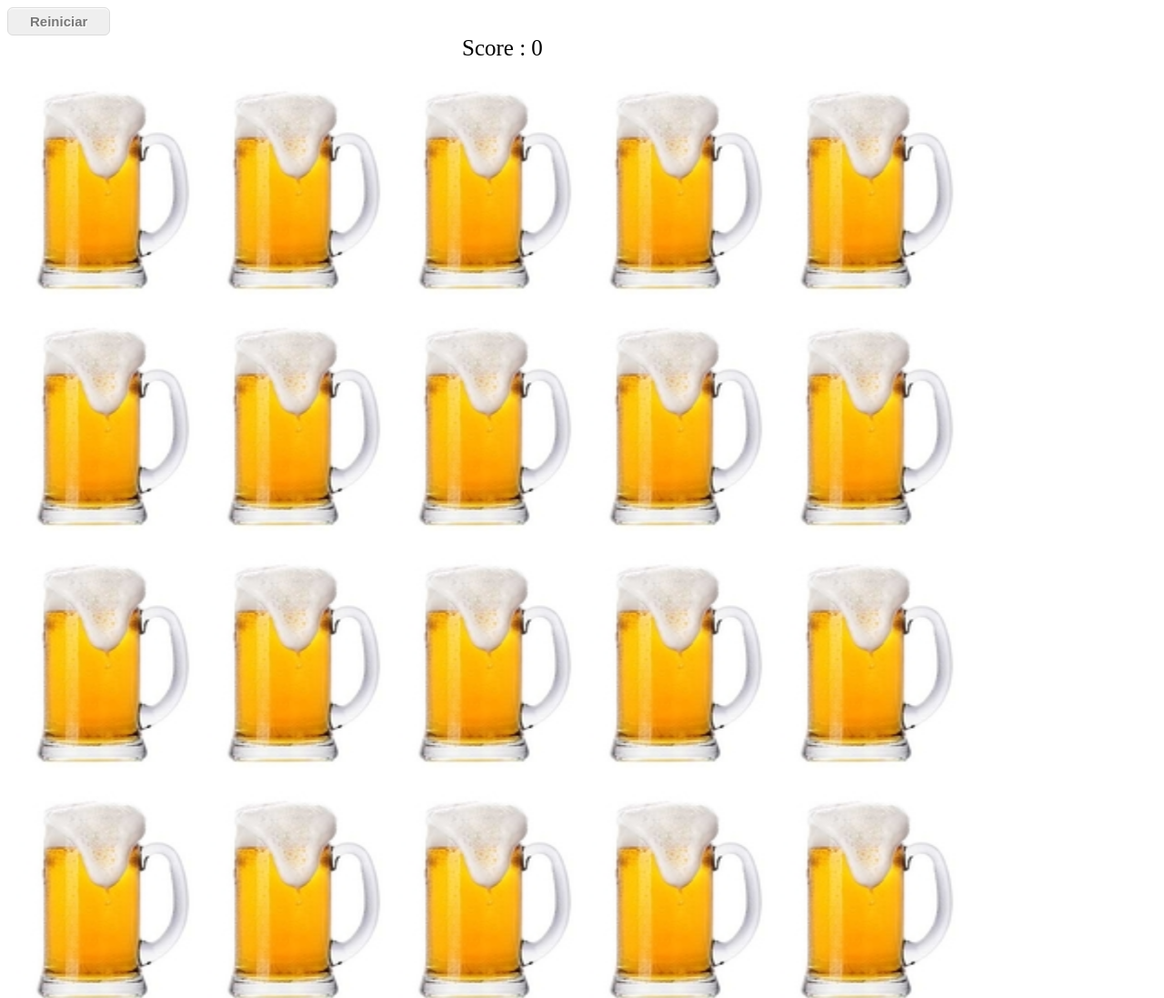
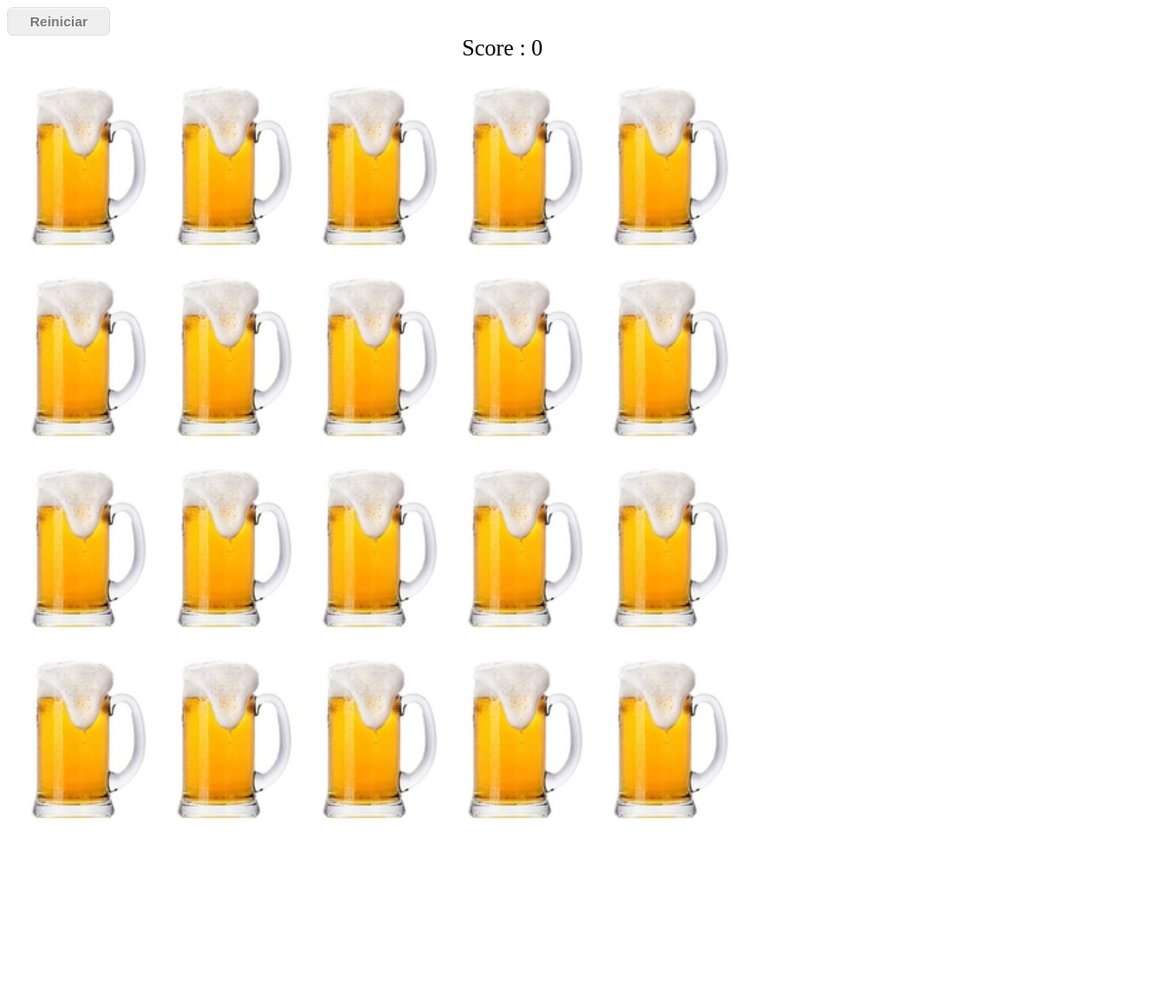
Before and after one commit to seniocaires/beboria, a plain HTML site: page index.html in a window 1280 px wide. Shown: the top 1097 px of the page at 91% size. After the commit the page ends 915 px from the top, so only its background shows below. Drawn offline with Linux system fonts and the light colour scheme.

Commit message:
Image size

```diff
--- a/game.css
+++ b/game.css
@@ -5,8 +5,8 @@
 
 img {
 	margin : 10 0 0 10;
-    width: 200px;
-    height: 250px;
+    width: 150px;
+    height: 200px;
 }
 
 #score{
```
